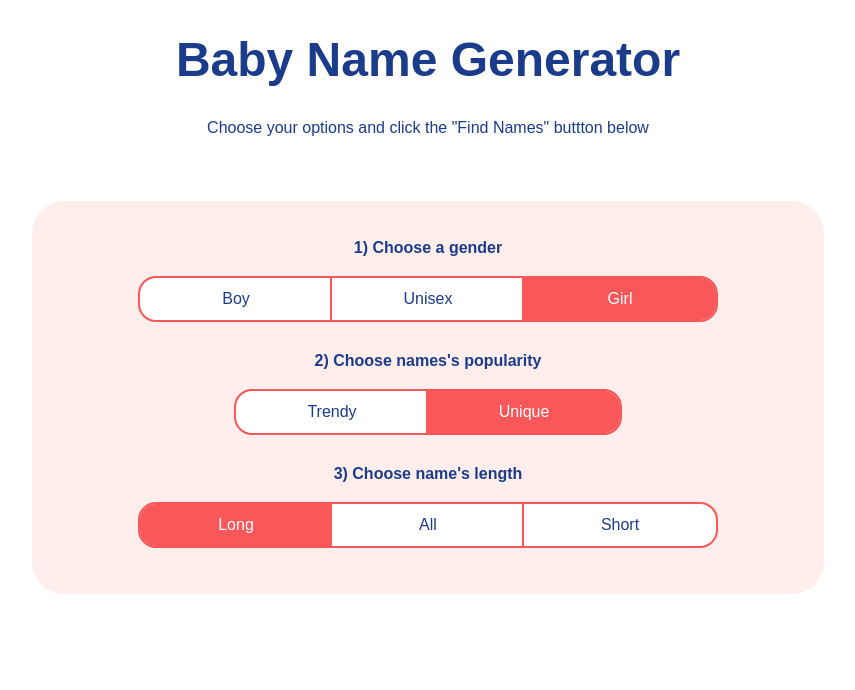
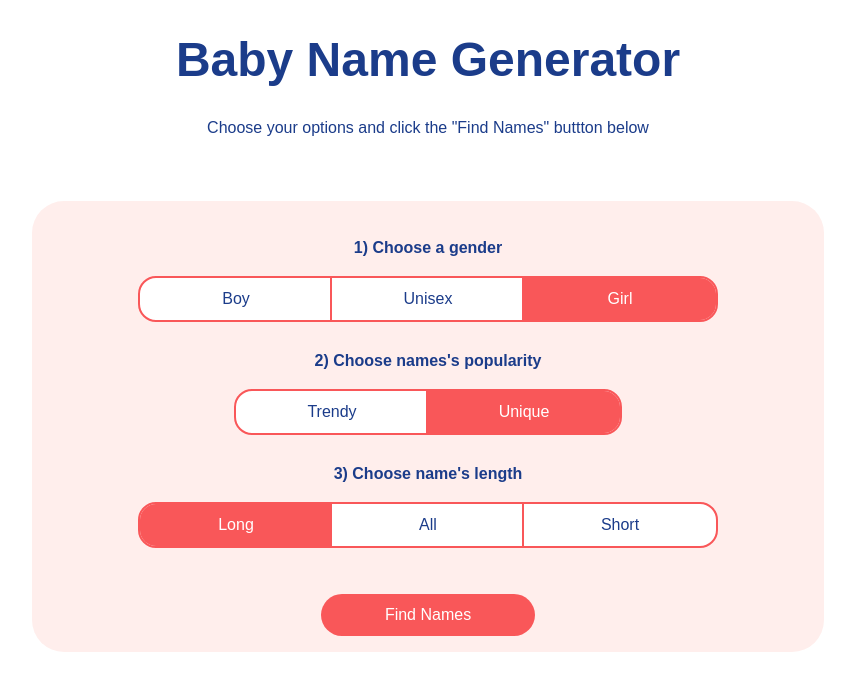
Before and after one commit to CKMolinga/Baby-Name-Generator, a Nuxt app: page / in a window 1280 px wide. Shown: the top 690 px of the page, without its empty margins (212-1067 px from the left). Built offline with nearby package versions, Linux system fonts and the light colour scheme.

Commit message:
added find names button

```diff
--- a/app.vue
+++ b/app.vue
@@ -105,6 +105,7 @@
           >
         </div>
       </div>
+      <button class="primary">Find Names</button>
     </div>
   </div>
 </template>
@@ -159,4 +160,15 @@
   background-color: rgb(249, 87, 89);
   color: #fff;
 }
+
+.primary {
+  background-color: rgb(249, 87, 89);
+  color: #fff;
+  border-radius: 6.5rem;
+  border: none;
+  padding: 0.75rem 4rem;
+  font-size: 1rem;
+  margin-top: 1rem;
+  cursor: pointer;
+}
 </style>
```
